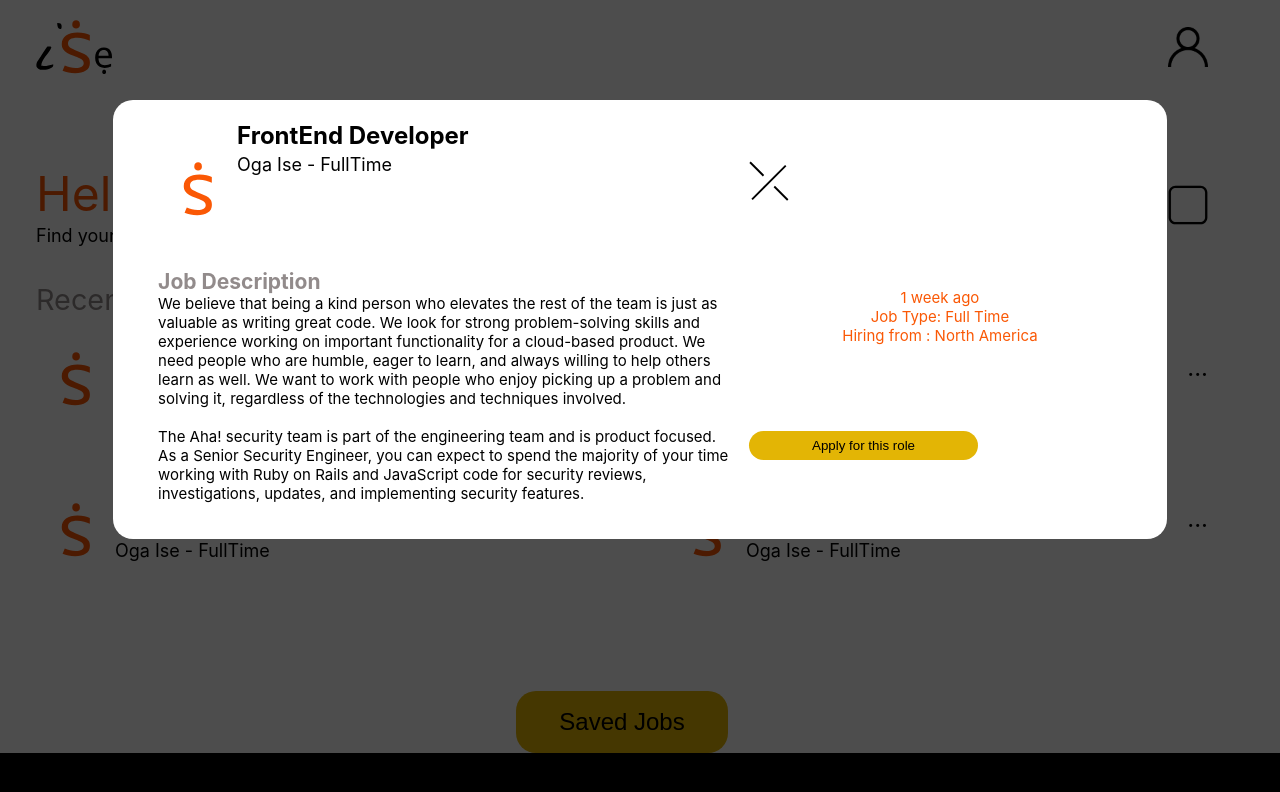
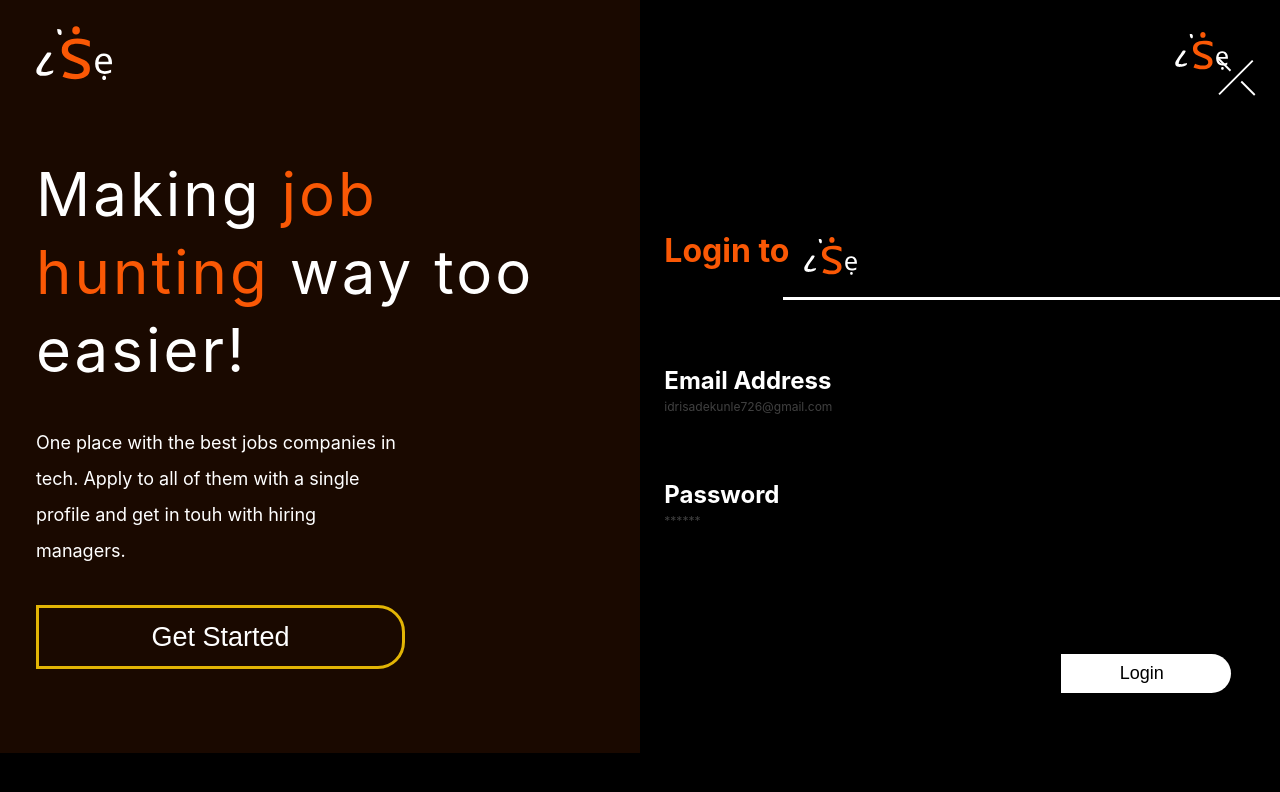
Before and after one commit to IdrisDY/ISE-App, a React (Create React App) app: page / in a window 1280 px wide. Shown: the top 792 px of the page. Built offline with nearby package versions, Linux system fonts and the light colour scheme.

Commit message:
mobile login,register and homepage :>)

```diff
--- a/src/App.css
+++ b/src/App.css
@@ -7,7 +7,27 @@ body{
  background: #000000;
 
 }
-.App
+button{
+  cursor: pointer;
+}
+.home-text-h1,.txtContentWhite{
+  color: white;
+  letter-spacing: 3px;
+  font-size: 60px;
+}
+.home-span-text,.txtContentOrange{
+  color:#FA5805;
+font-size: inherit;
+}
+.txtContentContainer{
+  display: flex;
+  flex-direction:column ;
+  gap: 2em;
+}
+.txtContent-p{
+  max-width: 65%;
+  line-height: 2em;
+}
 .start-btn{
   border: 3px solid #E3B505;
   border-radius: 0 1em  1em 0;
@@ -20,11 +40,15 @@ body{
 .home-container{
   padding: 2em;
   background: #000000;
+  display: flex;
+  flex-direction: column;
+  gap: 1em;
 }
-nav{
+.nav{
   display: flex;
   justify-content: space-between;
   position: relative;
+  max-height: 10%;
 }
 #span1{
   width: 70px;
@@ -50,13 +74,10 @@ nav{
 }
 h1{
   color: white;
-  font-size: 4rem;
+  font-size: 2rem;
   line-height: 1.3em;
   font-weight: 400;
-  max-width: 80%;
-}
-span{
-  color:#FA5805;
+  max-width: 100%;
 }
 .intro-p{
   color:white;
@@ -70,17 +91,17 @@ display: flex;
 align-items: center;
 justify-content: center;
 border-radius: 100%;
-width:70%;
+width:80%;
 height: 90vh;
 }
 .intro-text-content{
   display: flex;
   flex-direction: column;
   gap: 1.5em;
-/* min-width: 50%; */
+min-width: 50%;
 }
 .mainImg{
-  width: 50%;
+  /* width: 50%; */
   /* margin: 0 auto; */
   padding: 1em 0;
 
@@ -100,6 +121,10 @@ height: 90vh;
 }
 .Login-content{
   background-color:#000000;
+  display: flex;
+  flex-direction: column;
+  gap: 3vh;
+  padding: 2em 2.5em;
 }
 .Login-div{
   margin: 0 auto;
@@ -115,7 +140,10 @@ height: 90vh;
 .Loginpage-btn-div{
   display: flex;
   flex-direction: column;
-  gap: 5em;
+  gap: 4em;
+  position: relative;
+  top: -6em;
+
 }
 .btn-orange{
   color: #FA5805;
@@ -123,8 +151,101 @@ height: 90vh;
 }
 .logo-bg-resize{
   width: 155px;
+  position: relative;
+  top: -3em;
+
+}
+.logo-resize{
+  width: 40px;
+  height: 40px;
+  display: flex;
+  align-self: flex-end;
 }
 .p-w-center{
   text-align: center;
   color: white;
 }
+@media(max-width:768px){
+  .home-container{
+    padding: 1em;
+  }
+  .home-main{
+flex-direction: column;
+  }
+  .home-text-h1{
+    font-size: 30px;
+    text-align: center;
+    width: 100%;
+    letter-spacing: 1px;
+  }
+  .intro-p{
+    max-width: 100%;
+    text-align: center;
+    font-size: 14px;
+    line-height: 30px;
+    padding: 0 .4em 1em .4em;
+    letter-spacing: .0em;
+  }
+  .start-btn{
+    display: flex;
+    align-self: center;
+    font-size: 20px;
+    padding: .5em 1em;
+  }
+  .homeLogo{
+    width: 40px;
+    height: 70px;
+    position: relative;
+    top: 2em;
+  }
+  .intro-text-content{
+    gap: .5em;
+    justify-content: space-around;
+  }
+  .intro-content-img{
+    background: none;
+    min-width: 100%;
+    height: 100%;
+
+  }
+  .mainImg{
+    /* min-width: 500px; */
+    width:200%;
+    height: 100%;
+display: flex;
+align-self: center;
+object-position: center;
+object-fit: cover;
+margin: auto;
+position: relative;
+right: 20%;
+left: -7%;
+  }
+  #span1{
+width: 38px;
+height: 2.17px;
+  }
+  #span2{
+    width: 19px;
+    height: 2.17px;
+
+  }
+  .logo-bg-resize{
+    height: 50%;
+    width: 50%;
+    left: 1.5em;
+  }
+  .Loginpage-btn-div{
+    top: -3em;
+    gap: 2em;
+  }
+  .Login-content{
+    gap: 15vh;
+    padding: 1.5em 1.5em;
+  }
+  .mainLogin{
+    display: flex;
+    flex-direction: column;
+    gap: 6em;
+  }
+}
--- a/src/App.js
+++ b/src/App.js
@@ -13,10 +13,10 @@ import Dashboard from './Components/Dashboard';
 function App() {
   return (
     <div className="App">
-      {/* <Homepage homeImg={iphoneImg}/>  */}
-      <Dashboard/>
+      {/* <Homepage homeImg={mainImg}/>  */}
+        <LoginPage/>
 
-      <Modal/>
+      {/* <Modal/>  */}
       {/* <Blow/> */}
     </div>
   );
--- a/src/Components/Dashboard.js
+++ b/src/Components/Dashboard.js
@@ -3,9 +3,21 @@ import dashStyles from './dashboard.module.css'
 import logo from './assets/Logo.svg'
 import avatar from './assets/Vector.png'
 import  search from './assets/Search.svg'
-import filter from './assets/Filter.svg'
+import filter from './assets/FilterIcon.svg'
 import LogoBlack from './assets/LogoBlack.svg'
+import Modal from './Modal'
+import { useState } from 'react'
+
+
 const Dashboard = () => {
+  const [btnclick, setbtnClick] = useState(false)
+  function openModalClick (){
+    setbtnClick(true)
+  }
+  function closeModalClick (){
+    setbtnClick(false)
+  }
+
 
 const JobDescription = ()=>{
    return(
@@ -18,7 +30,7 @@ const JobDescription = ()=>{
 </div>
 </div>
 
-<span> ... </span>
+<button onClick={openModalClick}><span>...</span> </button>
 
       </div>
    )
@@ -59,8 +71,9 @@ const JobDescription = ()=>{
  </section>
 
  <section className={dashStyles.btnSection}>
-  <button className={dashStyles.saveBtn}> Saved Jobs</button>
+  <button className={dashStyles.saveBtn}  > Saved Jobs</button>
  </section>
+ {btnclick?<Modal closeModalClick={closeModalClick}/>:null}
 </div>
 
   )
--- a/src/Components/Login.js
+++ b/src/Components/Login.js
@@ -15,6 +15,7 @@ const LoginPage = () => {
 
       <div className={styles.logDiv}>
       <div className={styles.closeBtndiv}>
+      <img src={logo} alt='logo' className={styles.logo}/>
       <button><img src={close} alt='close' className={styles.imgResize}/> </button>
       </div>
 
--- a/src/Components/Menu.js
+++ b/src/Components/Menu.js
@@ -1,17 +1,24 @@
 import React from 'react'
 import logo from './assets/Logo.svg'
+import close from './assets/closeWhite.svg'
+
+
 const Menu = () => {
   return (
     <div className='Login-content'>
+    <img src={close} alt='close' className='logo-resize'/>
     <div className='Login-div'>
+       <img src={logo} alt='#' className='logo-bg-resize'/>
 
-       <img src={logo} alt='#' className='logo-bg-resize'/>
+       <div className='mainLogin'>
        <div className='Loginpage-btn-div'>
-       <button className='Loginpage-btn' >Login </button>
+          <button className='Loginpage-btn' >Login </button>
        <button  className='Loginpage-btn btn-orange'>Register </button>
+
+</div>
        <p className='p-w-center'> By Love from ...</p>
+       </div>
 
-       </div>
     </div>
     </div>
   )
--- a/src/Components/Modal.js
+++ b/src/Components/Modal.js
@@ -4,14 +4,14 @@ import logo from './assets/Logo.svg'
 import closeImg from './assets/Union.svg'
 
 
-const Modal = () => {
+const Modal = ({closeModalClick}) => {
   return (
     <div className={styles.container}>
 <div className={styles.modalContent}>
 <div className={styles.bigGrid}>
 <div className={styles.txtlogo}>
-<img src={logo} className={styles.logoRepo} alt='logo' />
-<div className={styles.reduce}>
+<img src={logo} className={styles.logoChange} alt='logo' />
+<div className={styles.txtTitle}>
 <h2> FrontEnd Developer</h2>
 <p> Oga Ise - FullTime</p>
 </div>
@@ -38,13 +38,14 @@ investigations, updates, and implementing security features.
 
 </div>
 <div className={styles.smallGrid} >
-<img src={closeImg} alt='close' className={styles.logoResize}/>
+<img src={closeImg} alt='close' className={styles.logoResize} onClick={closeModalClick} />
 <div className={styles.txtOrange}>
   <p> 1 week ago</p>
   <p> Job Type: Full Time</p>
   <p> Hiring from : North America</p>
 </div>
-<div><button className={styles.btn}> Apply for this role</button>
+<div className={styles.btnDiv}>
+<button className={styles.btn}> Apply for this role</button>
 </div>
 </div>
 </div>
--- a/src/Components/Register.js
+++ b/src/Components/Register.js
@@ -16,6 +16,8 @@ export const Register = () => {
       <div className={styles.regDiv}>
 
       <div className={styles.closeBtndiv}>
+      <img src={LogoBlack} alt='logo' className={styles.logoWhiteMobile}/>
+
       <button><img src={closeImg} alt='close' className={styles.imgResize}/> </button>
       </div>
       <div className={ styles.txtLogo}>
--- a/src/Components/homepage.js
+++ b/src/Components/homepage.js
@@ -6,11 +6,11 @@ import iphoneImg from './assets/Dashboard_iphonexspacegrey_portrait.png'
 
 export function TextContent() {
   return(
-<div className='intro-text-content'>
-<h1> Making  <span> job hunting
+<div className='txtContentContainer'>
+<h1 className='txtContentWhite'> Making  <span className='txtContentOrange'> job hunting
 </span> way too easier!
 </h1>
-<p className='intro-p'> One place with the best jobs companies in tech.
+<p className='txtContent-p' > One place with the best jobs companies in tech.
 Apply to all of them with a single profile
 and get in touh with hiring managers. </p>
 <button className='start-btn'> Get Started</button>
@@ -22,9 +22,9 @@ export function Homepage({homeImg}) {
 
   return (
     <div className='home-container'>
-       <nav>
+       <nav className='nav' >
        <div className='logo-div'>
-<img src={logo} alt='' />
+<img src={logo} alt='' className='homeLogo' />
        </div>
        <div className='menu-line'>
        <span id='span1'></span>
@@ -33,7 +33,15 @@ export function Homepage({homeImg}) {
         </nav>
 
 <section className='home-main'>
-<TextContent/>
+<div className='intro-text-content'>
+<h1  className='home-text-h1'> Making  <span className='home-span-text'> job hunting
+</span> way too easier!
+</h1>
+<p className='intro-p'> One place with the best jobs companies in tech.
+Apply to all of them with a single profile
+and get in touh with hiring managers. </p>
+<button className='start-btn'> Get Started</button>
+</div>
    <div className='intro-content-img'>
 <img src={homeImg} alt='' className= {homeImg == {iphoneImg}?'mainImg':'mainImg'}/>
 
--- a/src/Components/modal.module.css
+++ b/src/Components/modal.module.css
@@ -17,29 +17,36 @@
    display: grid;
    grid-template-columns: 1.5fr 1fr;
    width: 76%;
-   gap: 1em;
+   gap: 2em;
    margin: 0 auto;
    background-color: white;
    /* height: 62%; */
    border-radius: 20px;
-   padding:1em  2em 2em 2.5em;
+   padding:1em  2em 2em 3.5em;
 }
 .txtlogo{
    display: flex;
+   position:relative;
+   left:-2.5em ;
+
 }
 .h3{
     color: #928B8B;
+    padding-bottom: 23px;
 }
 .article{
    font-size:15px ;
+   max-width: 100%;
 }
 .txtOrange{
    color: #FA5805;
    font-size: 15px;
+   font-weight: 700;
    display: flex;
    flex-direction: column;
-align-items: center;
-text-align: left;
+gap: 1.5em;
+align-self:center ;
+padding-top: 4em;
 }
 .btn{
    position: relative;
@@ -47,13 +54,27 @@ text-align: left;
 border-radius: 30px;
 padding: .5em;
 width: 60%;
+font-size: 20px;
 }
 .smallGrid{
    display: flex;
    flex-direction: column;
 justify-content: space-around;
+gap: 4em;
 }
 .logoResize{
    width: 40px;
    height: 40px;
+   display: flex;
+   align-self:flex-end ;
+   cursor: pointer;
 }
+.btnDiv{
+   display: flex;
+   justify-content: flex-end;
+}
+.txtTitle{
+   display: flex;
+   flex-direction: column;
+   justify-content: center;
+}
--- a/src/Components/register.module.css
+++ b/src/Components/register.module.css
@@ -121,12 +121,50 @@ h2{
    font-size: 1.125rem;
 }
 
-h1{
+.h1{
   max-width: 100%;
 }
-.txtWhite{
+.txtWhite,p,span{
    color: white;
 }
 .h6white{
    color: #FFFFFF40;
 }
+.logoWhiteMobile{
+   display: none;
+}
+@media(max-width:768px){
+.bgbrown{
+   display: none;
+}
+.logoWhite{
+   display: flex !important;
+}
+.logoWhiteMobile{
+   display: flex;
+}
+.closeBtndiv{
+   justify-content: space-between;
+}
+.regDiv{
+   width: 100%;
+}
+.logDiv{
+   width: 100%;
+}
+
+.container{
+   display: flex;
+}
+.btnBlack,.loginBtn{
+   width: 50%;
+   max-width: 200px;
+}
+.imgResize{
+position: relative;
+top: -1.5em;
+}
+.txtLogoLogin{
+   padding: 0;
+}
+}
```
Also changed, not shown: src/Components/assets/Filter.svg (deleted), src/Components/assets/FilterIcon.svg (added).
